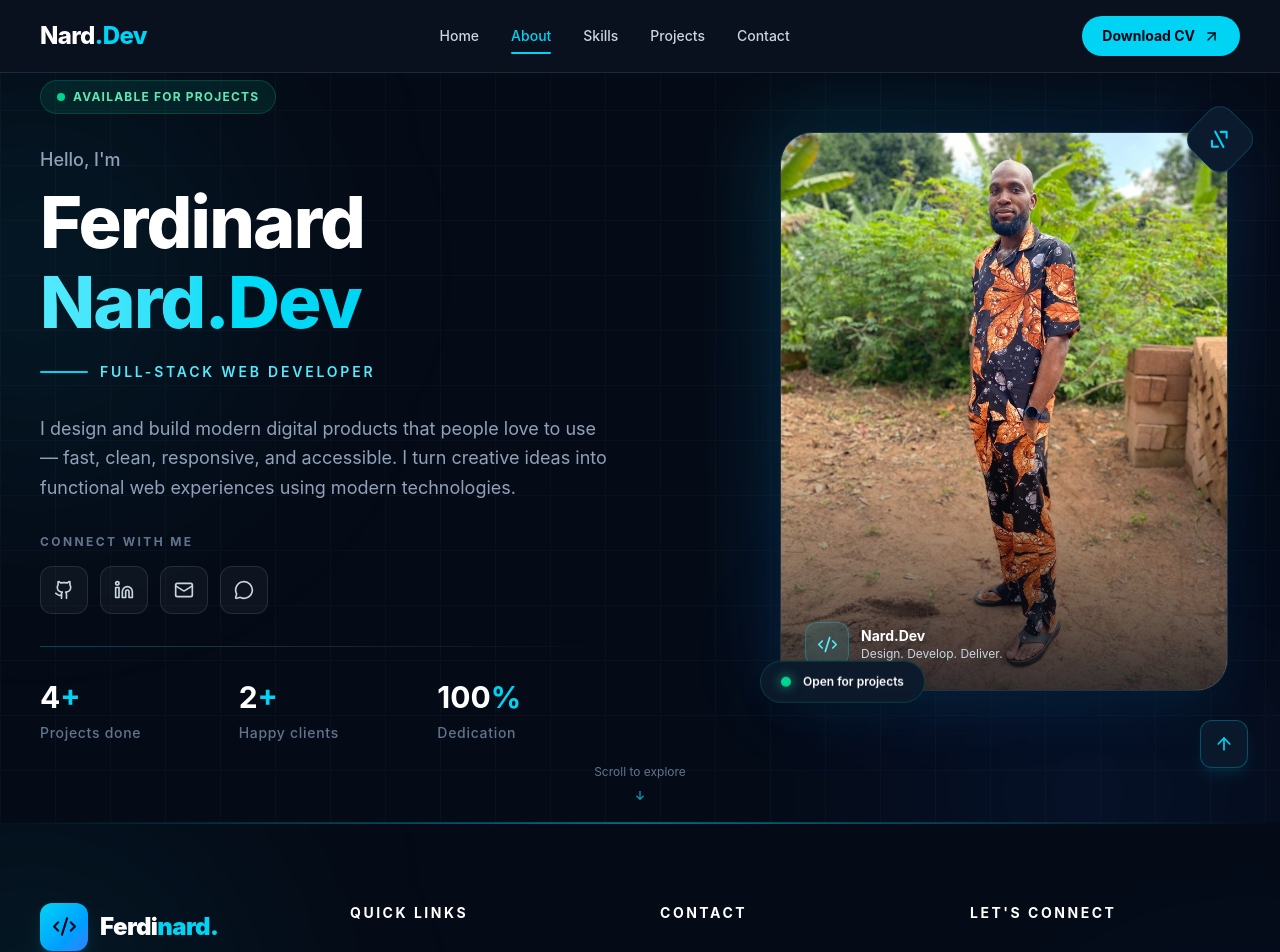
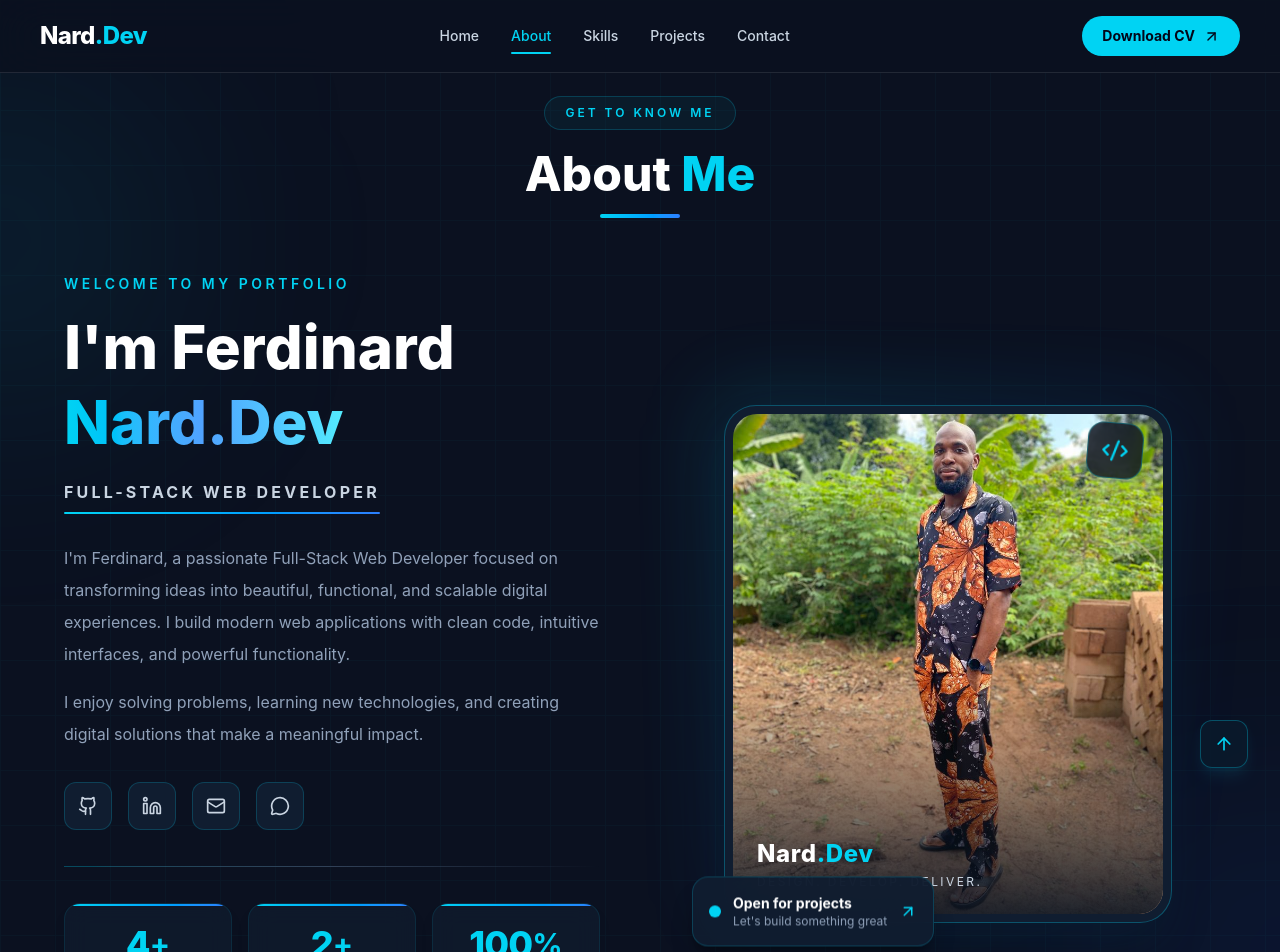
Before and after one commit to Ferdinard15/Nard.Dev-portfolio, a React (Vite) app in the folder My-portfolio/: page /about in a window 1280 px wide. Shown: the top 952 px of the page. Built offline with nearby package versions, Linux system fonts and the light colour scheme.

Commit message:
Updated about page

```diff
--- a/My-portfolio/src/Components/About/About.jsx
+++ b/My-portfolio/src/Components/About/About.jsx
@@ -1,8 +1,16 @@
-import { motion } from "framer-motion";
+import { useEffect, useRef } from "react";
+import {
+  motion,
+  animate,
+  useInView,
+  useMotionValue,
+  useTransform,
+} from "framer-motion";
 import {
   Mail,
   MessageCircle,
   Code2,
+  ArrowUpRight,
 } from "lucide-react";
 
 const GithubIcon = ({ size = 20 }) => (
@@ -38,6 +46,7 @@ const LinkedinIcon = ({ size = 20 }) => (
   </svg>
 );
 
+// Social media links
 const socialLinks = [
   {
     name: "GitHub",
@@ -61,6 +70,29 @@ const socialLinks = [
   },
 ];
 
+// Statistics
+const stats = [
+  {
+    value: 4,
+    suffix: "+",
+    label: "Projects Done",
+    description: "Built with passion",
+  },
+  {
+    value: 2,
+    suffix: "+",
+    label: "Happy Clients",
+    description: "Focused on results",
+  },
+  {
+    value: 100,
+    suffix: "%",
+    label: "Dedication",
+    description: "Always committed",
+  },
+];
+
+// Animation variants
 const containerVariants = {
   hidden: {},
   visible: {
@@ -73,96 +105,242 @@ const containerVariants = {
 const fadeUp = {
   hidden: {
     opacity: 0,
-    y: 30,
+    y: 35,
+    filter: "blur(8px)",
   },
   visible: {
     opacity: 1,
     y: 0,
+    filter: "blur(0px)",
     transition: {
-      duration: 0.7,
+      duration: 0.8,
       ease: "easeOut",
     },
   },
 };
 
+// Animated counter component
+function AnimatedCounter({ value, suffix }) {
+  const ref = useRef(null);
+  const count = useMotionValue(0);
+
+  const rounded = useTransform(count, (latest) =>
+    Math.round(latest)
+  );
+
+  const isInView = useInView(ref, {
+    once: true,
+    amount: 0.5,
+  });
+
+  useEffect(() => {
+    if (!isInView) return;
+
+    const controls = animate(count, value, {
+      duration: 2,
+      ease: "easeOut",
+    });
+
+    return () => controls.stop();
+  }, [isInView, value, count]);
+
+  return (
+    <div ref={ref} className="flex items-center justify-center">
+      <motion.span className="text-3xl font-extrabold tracking-tight text-cyan-400 sm:text-4xl">
+        {rounded}
+      </motion.span>
+
+      <span className="text-2xl font-bold text-cyan-400 sm:text-3xl">
+        {suffix}
+      </span>
+    </div>
+  );
+}
+
+// Animated statistics card
+function StatCard({ stat, index }) {
+  return (
+    <motion.div
+      initial={{
+        opacity: 0,
+        y: 45,
+        scale: 0.9,
+      }}
+      whileInView={{
+        opacity: 1,
+        y: 0,
+        scale: 1,
+      }}
+      viewport={{
+        once: true,
+        amount: 0.4,
+      }}
+      transition={{
+        duration: 0.7,
+        delay: index * 0.2,
+        ease: "easeOut",
+      }}
+      whileHover={{
+        y: -8,
+        scale: 1.04,
+      }}
+      className="group relative overflow-hidden rounded-2xl border border-cyan-400/10 bg-[#101d30]/70 p-4 text-center shadow-lg shadow-black/10 backdrop-blur-md transition-all duration-500 hover:border-cyan-400/50 hover:shadow-xl hover:shadow-cyan-500/10 sm:p-5"
+    >
+      {/* Hover glow */}
+      <div className="absolute inset-0 bg-gradient-to-br from-cyan-400/10 via-blue-500/5 to-transparent opacity-0 transition-opacity duration-500 group-hover:opacity-100" />
+
+      {/* Animated top border */}
+      <motion.div
+        initial={{ scaleX: 0 }}
+        whileInView={{ scaleX: 1 }}
+        viewport={{ once: true }}
+        transition={{
+          duration: 0.8,
+          delay: index * 0.2 + 0.2,
+        }}
+        className="absolute left-0 top-0 h-[2px] w-full origin-left bg-gradient-to-r from-cyan-400 to-blue-500"
+      />
+
+      <div className="relative z-10">
+        <AnimatedCounter
+          value={stat.value}
+          suffix={stat.suffix}
+        />
+
+        <h3 className="mt-2 text-xs font-bold uppercase tracking-wider text-white sm:text-sm">
+          {stat.label}
+        </h3>
+
+        <p className="mt-1 text-[10px] text-slate-500 sm:text-xs">
+          {stat.description}
+        </p>
+      </div>
+    </motion.div>
+  );
+}
+
 export function About() {
   return (
     <section
-      id="home"
-      className="relative isolate min-h-screen overflow-hidden bg-[#050b16] text-white"
+      id="about"
+      className="relative overflow-hidden bg-[#0b1120] px-5 py-24 text-white sm:px-8 lg:px-16"
     >
-      {/* BACKGROUND EFFECTS */}
+      {/* Background grid */}
       <div
-        className="pointer-events-none absolute inset-0 -z-20 opacity-[0.12]"
+        className="pointer-events-none absolute inset-0 opacity-[0.035]"
         style={{
           backgroundImage:
-            "linear-gradient(to right, #334155 1px, transparent 1px), linear-gradient(to bottom, #334155 1px, transparent 1px)",
+            "linear-gradient(rgba(34,211,238,0.8) 1px, transparent 1px), linear-gradient(90deg, rgba(34,211,238,0.8) 1px, transparent 1px)",
           backgroundSize: "55px 55px",
         }}
       />
 
-      <div className="pointer-events-none absolute -left-40 top-20 -z-10 h-96 w-96 rounded-full bg-cyan-500/10 blur-[130px]" />
+      {/* Background glow */}
+      <div className="pointer-events-none absolute -left-40 top-20 h-80 w-80 rounded-full bg-cyan-500/10 blur-[120px]" />
+      <div className="pointer-events-none absolute -right-40 bottom-10 h-80 w-80 rounded-full bg-blue-600/10 blur-[120px]" />
 
-      <div className="pointer-events-none absolute -bottom-40 right-0 -z-10 h-96 w-96 rounded-full bg-blue-600/10 blur-[130px]" />
+      <div className="relative z-10 mx-auto max-w-7xl">
+        {/* Section heading */}
+        <motion.div
+          variants={containerVariants}
+          initial="hidden"
+          whileInView="visible"
+          viewport={{ once: true, amount: 0.3 }}
+          className="mb-14 text-center"
+        >
+          <motion.span
+            variants={fadeUp}
+            className="inline-block rounded-full border border-cyan-400/20 bg-cyan-400/5 px-5 py-2 text-xs font-semibold tracking-[0.25em] text-cyan-400"
+          >
+            GET TO KNOW ME
+          </motion.span>
 
-      {/* MAIN CONTENT */}
-      <main className="mx-auto grid min-h-screen max-w-7xl items-center gap-14 px-6 pb-20 pt-32 lg:grid-cols-12 lg:gap-12 lg:px-10 lg:py-20">
+          <motion.h2
+            variants={fadeUp}
+            className="mt-5 text-3xl font-extrabold sm:text-4xl lg:text-5xl"
+          >
+            About <span className="text-cyan-400">Me</span>
+          </motion.h2>
+
+          <motion.div
+            variants={fadeUp}
+            className="mx-auto mt-4 h-1 w-20 rounded-full bg-gradient-to-r from-cyan-400 to-blue-500"
+          />
+        </motion.div>
+
+        {/* Main content */}
+        <div className="grid items-center gap-14 lg:grid-cols-2 lg:gap-20">
           {/* LEFT CONTENT */}
           <motion.div
             variants={containerVariants}
             initial="hidden"
-          animate="visible"
-          className="space-y-8 lg:col-span-7"
+            whileInView="visible"
+            viewport={{ once: true, amount: 0.2 }}
+            className="order-2 lg:order-1"
           >
-          {/* AVAILABILITY */}
-          <motion.div variants={fadeUp}>
-            <span className="inline-flex items-center gap-2 rounded-full border border-emerald-400/20 bg-emerald-400/10 px-4 py-2 text-xs font-bold uppercase tracking-widest text-emerald-300">
-              <span className="relative flex h-2 w-2">
-                <span className="absolute h-full w-full animate-ping rounded-full bg-emerald-400 opacity-75" />
-                <span className="relative h-2 w-2 rounded-full bg-emerald-400" />
+            <motion.p
+              variants={fadeUp}
+              className="mb-4 text-sm font-semibold uppercase tracking-[0.25em] text-cyan-400"
+            >
+              WELCOME TO MY PORTFOLIO
+            </motion.p>
+
+            <motion.h1
+              variants={fadeUp}
+              className="text-4xl font-extrabold leading-tight sm:text-5xl lg:text-6xl"
+            >
+              I'm Ferdinard
+              <br />
+              <span className="bg-gradient-to-r from-cyan-400 via-blue-400 to-cyan-300 bg-clip-text text-transparent">
+                Nard.Dev
               </span>
-              Available for projects
-            </span>
+            </motion.h1>
+
+            <motion.div
+              variants={fadeUp}
+              className="relative mt-5 inline-block"
+            >
+              <h2 className="text-sm font-bold uppercase tracking-[0.2em] text-slate-300 sm:text-base">
+                Full-Stack Web Developer
+              </h2>
+
+              <motion.div
+                initial={{ width: 0 }}
+                whileInView={{ width: "100%" }}
+                viewport={{ once: true }}
+                transition={{
+                  duration: 1,
+                  delay: 0.4,
+                }}
+                className="mt-2 h-[2px] rounded-full bg-gradient-to-r from-cyan-400 to-blue-500"
+              />
             </motion.div>
 
-          {/* HEADING */}
-          <motion.div variants={fadeUp}>
-            <p className="mb-3 text-lg font-medium text-slate-400">
-              Hello, I'm
-            </p>
-
-            <h1 className="text-5xl font-extrabold tracking-tight sm:text-6xl lg:text-7xl">
-              Ferdinard
-              <span className="mt-2 block bg-gradient-to-r from-cyan-300 via-cyan-400 to-blue-500 bg-clip-text text-transparent">
-                Nard.Dev
-              </span>
-            </h1>
-
-            <div className="mt-6 flex items-center gap-3">
-              <span className="h-[2px] w-12 rounded-full bg-cyan-400" />
-              <p className="text-sm font-semibold uppercase tracking-[0.2em] text-cyan-300">
-                Full-Stack Web Developer
-              </p>
-            </div>
-          </motion.div>
-
-          {/* DESCRIPTION */}
             <motion.p
               variants={fadeUp}
-            className="max-w-xl text-lg leading-relaxed text-slate-400"
+              className="mt-7 max-w-xl text-sm leading-8 text-slate-400 sm:text-base"
             >
-            I design and build modern digital products that people love to use —
-            fast, clean, responsive, and accessible. I turn creative ideas into
-            functional web experiences using modern technologies.
+              I'm Ferdinard, a passionate Full-Stack Web Developer
+              focused on transforming ideas into beautiful,
+              functional, and scalable digital experiences. I build
+              modern web applications with clean code, intuitive
+              interfaces, and powerful functionality.
             </motion.p>
 
-          {/* SOCIAL LINKS */}
-          <motion.div variants={fadeUp} className="space-y-4">
-            <p className="text-xs font-bold uppercase tracking-[0.2em] text-slate-500">
-              Connect with me
-            </p>
+            <motion.p
+              variants={fadeUp}
+              className="mt-4 max-w-xl text-sm leading-8 text-slate-400 sm:text-base"
+            >
+              I enjoy solving problems, learning new technologies,
+              and creating digital solutions that make a meaningful
+              impact.
+            </motion.p>
 
-            <div className="flex flex-wrap items-center gap-3">
+            {/* Social links */}
+            <motion.div
+              variants={fadeUp}
+              className="mt-8 flex flex-wrap items-center gap-4"
+            >
               {socialLinks.map((social, index) => {
                 const Icon = social.icon;
 
@@ -170,183 +348,173 @@ export function About() {
                   <motion.a
                     key={social.name}
                     href={social.href}
-                    target={social.name === "Email" ? undefined : "_blank"}
-                    rel={
-                      social.name === "Email"
-                        ? undefined
-                        : "noopener noreferrer"
+                    target={
+                      social.name === "Email" ? undefined : "_blank"
                     }
+                    rel="noopener noreferrer"
                     aria-label={social.name}
                     title={social.name}
-                    initial={{ opacity: 0, y: 15 }}
-                    animate={{ opacity: 1, y: 0 }}
+                    initial={{
+                      opacity: 0,
+                      y: 20,
+                    }}
+                    whileInView={{
+                      opacity: 1,
+                      y: 0,
+                    }}
+                    viewport={{ once: true }}
                     transition={{
-                      delay: 0.8 + index * 0.12,
                       duration: 0.5,
+                      delay: 0.7 + index * 0.12,
                     }}
-                    whileHover={{ y: -6, scale: 1.08 }}
-                    whileTap={{ scale: 0.94 }}
-                    className="flex h-12 w-12 items-center justify-center rounded-xl border border-white/10 bg-white/[0.04] text-slate-300 transition-all duration-300 hover:border-cyan-400/50 hover:bg-cyan-400/10 hover:text-cyan-300 hover:shadow-lg hover:shadow-cyan-500/10"
+                    whileHover={{
+                      y: -6,
+                      scale: 1.12,
+                    }}
+                    whileTap={{ scale: 0.9 }}
+                    className="flex h-12 w-12 items-center justify-center rounded-xl border border-cyan-400/20 bg-[#101d30] text-slate-300 transition-all duration-300 hover:border-cyan-400 hover:bg-cyan-400 hover:text-[#0b1120] hover:shadow-lg hover:shadow-cyan-500/20"
                   >
                     <Icon size={20} />
                   </motion.a>
                 );
               })}
+            </motion.div>
+
+            {/* Divider */}
+            <motion.div
+              variants={fadeUp}
+              className="my-9 h-px w-full bg-gradient-to-r from-cyan-400/30 via-slate-700 to-transparent"
+            />
+
+            {/* Animated statistics */}
+            <div className="grid grid-cols-3 gap-3 sm:gap-4">
+              {stats.map((stat, index) => (
+                <StatCard
+                  key={stat.label}
+                  stat={stat}
+                  index={index}
+                />
+              ))}
             </div>
           </motion.div>
 
-          {/* DIVIDER */}
+          {/* RIGHT IMAGE */}
           <motion.div
-            variants={fadeUp}
-            className="h-px w-full max-w-xl bg-gradient-to-r from-cyan-400/30 via-white/10 to-transparent"
-          />
-
-          {/* STATS */}
-          <motion.div
-            variants={fadeUp}
-            className="grid max-w-xl grid-cols-3 gap-5"
-          >
-            <div>
-              <h3 className="text-3xl font-bold text-white">
-                4<span className="text-cyan-400">+</span>
-              </h3>
-              <p className="mt-2 text-xs font-medium tracking-wider text-slate-500 sm:text-sm">
-                Projects done
-              </p>
-            </div>
-
-            <div>
-              <h3 className="text-3xl font-bold text-white">
-                2<span className="text-cyan-400">+</span>
-              </h3>
-              <p className="mt-2 text-xs font-medium tracking-wider text-slate-500 sm:text-sm">
-                Happy clients
-              </p>
-            </div>
-
-            <div>
-              <h3 className="text-3xl font-bold text-white">
-                100<span className="text-cyan-400">%</span>
-              </h3>
-              <p className="mt-2 text-xs font-medium tracking-wider text-slate-500 sm:text-sm">
-                Dedication
-              </p>
-            </div>
-          </motion.div>
-        </motion.div>
-
-        {/* RIGHT CONTENT - PROFILE IMAGE */}
-        <motion.div
-          initial={{ opacity: 0, x: 70, scale: 0.94 }}
-          animate={{ opacity: 1, x: 0, scale: 1 }}
+            initial={{
+              opacity: 0,
+              x: 80,
+              scale: 0.9,
+            }}
+            whileInView={{
+              opacity: 1,
+              x: 0,
+              scale: 1,
+            }}
+            viewport={{
+              once: true,
+              amount: 0.2,
+            }}
             transition={{
               duration: 1,
-            ease: [0.22, 1, 0.36, 1],
-            delay: 0.2,
+              ease: "easeOut",
             }}
-          className="relative mx-auto w-full max-w-md lg:col-span-5 lg:justify-self-end"
+            className="relative order-1 mx-auto w-full max-w-md lg:order-2"
           >
-          {/* IMAGE GLOW */}
-          <div className="absolute -inset-4 rounded-[2.5rem] bg-gradient-to-br from-cyan-400/25 via-blue-500/20 to-transparent opacity-70 blur-2xl transition duration-700 hover:opacity-100" />
+            {/* Outer glow */}
+            <div className="absolute -inset-4 rounded-[2rem] bg-gradient-to-br from-cyan-400/20 via-blue-500/10 to-transparent opacity-70 blur-2xl" />
 
-          {/* IMAGE CONTAINER */}
+            {/* Image container */}
             <motion.div
-            whileHover={{ scale: 1.015 }}
-            transition={{ duration: 0.4 }}
-            className="group relative overflow-hidden rounded-[2rem] border border-white/10 bg-[#0b1a2c] shadow-2xl shadow-cyan-950/40"
+              whileHover={{ scale: 1.02 }}
+              transition={{ duration: 0.5 }}
+              className="group relative overflow-hidden rounded-[2rem] border border-cyan-400/30 bg-[#101d30] p-2 shadow-2xl shadow-cyan-950/30"
             >
-            <div className="relative aspect-[4/5] w-full overflow-hidden">
+              <div className="relative h-[420px] overflow-hidden rounded-[1.5rem] sm:h-[500px]">
                 <motion.img
                   src="/Images/Nard.jpeg"
                   alt="Ferdinard - Full-Stack Web Developer"
-                initial={{ scale: 1.12 }}
-                animate={{ scale: 1 }}
+                  initial={{
+                    scale: 1.15,
+                    filter: "grayscale(100%)",
+                  }}
+                  whileInView={{
+                    scale: 1,
+                    filter: "grayscale(0%)",
+                  }}
+                  viewport={{ once: true }}
                   transition={{
                     duration: 1.5,
                     ease: "easeOut",
                   }}
-                className="h-full w-full object-cover object-center transition-all duration-700 group-hover:scale-105"
+                  className="h-full w-full object-cover object-center transition-transform duration-700 group-hover:scale-105"
                 />
 
-              {/* IMAGE OVERLAY */}
-              <div className="absolute inset-0 bg-gradient-to-t from-[#050b16]/80 via-transparent to-transparent" />
+                {/* Image gradient */}
+                <div className="absolute inset-0 bg-gradient-to-t from-[#07111f]/90 via-transparent to-transparent" />
 
-              {/* IMAGE CAPTION */}
-              <div className="absolute bottom-6 left-6 right-6">
-                <div className="flex items-center gap-3">
-                  <div className="flex h-11 w-11 items-center justify-center rounded-xl border border-cyan-400/30 bg-cyan-400/10 text-cyan-300 backdrop-blur-md">
-                    <Code2 size={21} />
+                {/* Image caption */}
+                <div className="absolute bottom-6 left-6">
+                  <p className="text-2xl font-extrabold tracking-wide text-white">
+                    Nard<span className="text-cyan-400">.Dev</span>
+                  </p>
+
+                  <p className="mt-1 text-xs tracking-[0.2em] text-slate-300">
+                    DESIGN. DEVELOP. DELIVER.
+                  </p>
                 </div>
 
-                  <div>
-                    <p className="text-sm font-bold text-white">Nard.Dev</p>
-                    <p className="text-xs text-slate-300">
-                      Design. Develop. Deliver.
-                    </p>
-                  </div>
-                </div>
-              </div>
-            </div>
-          </motion.div>
-
-          {/* FLOATING PROJECT BADGE */}
+                {/* Floating code icon */}
                 <motion.div
-            animate={{ y: [0, -9, 0] }}
+                  animate={{
+                    y: [0, -12, 0],
+                    rotate: [0, 5, 0],
+                  }}
                   transition={{
                     duration: 4,
                     repeat: Infinity,
                     ease: "easeInOut",
                   }}
-            className="absolute -bottom-5 -left-5 flex items-center gap-3 rounded-full border border-emerald-400/20 bg-[#0b1a2c]/95 px-5 py-3 shadow-xl backdrop-blur-xl"
+                  className="absolute right-5 top-5 flex h-14 w-14 items-center justify-center rounded-2xl border border-cyan-400/30 bg-[#0b1120]/80 text-cyan-400 shadow-lg shadow-cyan-500/10 backdrop-blur-md"
                 >
-            <span className="h-2.5 w-2.5 rounded-full bg-emerald-400 shadow-[0_0_12px_rgba(52,211,153,0.8)]" />
-            <span className="text-xs font-semibold text-white">
-              Open for projects
-            </span>
+                  <Code2 size={28} />
+                </motion.div>
+              </div>
             </motion.div>
 
-          {/* FLOATING CODE ICON */}
+            {/* Floating profile badge */}
             <motion.div
               animate={{
-              rotate: [0, 360],
-              y: [0, -5, 0],
+                y: [0, -8, 0],
               }}
               transition={{
-              rotate: {
-                duration: 15,
-                repeat: Infinity,
-                ease: "linear",
-              },
-              y: {
                 duration: 3,
                 repeat: Infinity,
                 ease: "easeInOut",
-              },
               }}
-            className="absolute -right-5 -top-5 flex h-14 w-14 items-center justify-center rounded-2xl border border-cyan-400/20 bg-[#0b1a2c] text-cyan-400 shadow-xl"
+              className="absolute -bottom-6 -left-4 flex items-center gap-3 rounded-2xl border border-cyan-400/20 bg-[#101d30]/95 p-4 shadow-xl shadow-black/30 backdrop-blur-xl sm:-left-8"
             >
-            <Code2 size={25} />
+              <span className="relative flex h-3 w-3">
+                <span className="absolute inline-flex h-full w-full animate-ping rounded-full bg-cyan-400 opacity-75" />
+                <span className="relative inline-flex h-3 w-3 rounded-full bg-cyan-400" />
+              </span>
+
+              <div>
+                <p className="text-sm font-bold text-white">
+                  Open for projects
+                </p>
+                <p className="text-xs text-slate-400">
+                  Let's build something great
+                </p>
+              </div>
+
+              <ArrowUpRight
+                size={18}
+                className="text-cyan-400"
+              />
             </motion.div>
           </motion.div>
-      </main>
-
-      {/* SCROLL INDICATOR */}
-      <motion.a
-        href="#about"
-        animate={{ y: [0, 7, 0] }}
-        transition={{
-          duration: 1.8,
-          repeat: Infinity,
-          ease: "easeInOut",
-        }}
-        className="absolute bottom-5 left-1/2 hidden -translate-x-1/2 flex-col items-center gap-2 text-xs text-slate-500 transition hover:text-cyan-300 md:flex"
-      >
-        Scroll to explore
-        <span className="text-cyan-400">↓</span>
-      </motion.a>
-
-      {/* BOTTOM BORDER */}
-      <div className="absolute bottom-0 left-0 h-px w-full bg-gradient-to-r from-transparent via-cyan-400/40 to-transparent" />
+        </div>
+      </div>
     </section>
   );
 }
```
Lines whose indentation alone changed are shown as unchanged.
